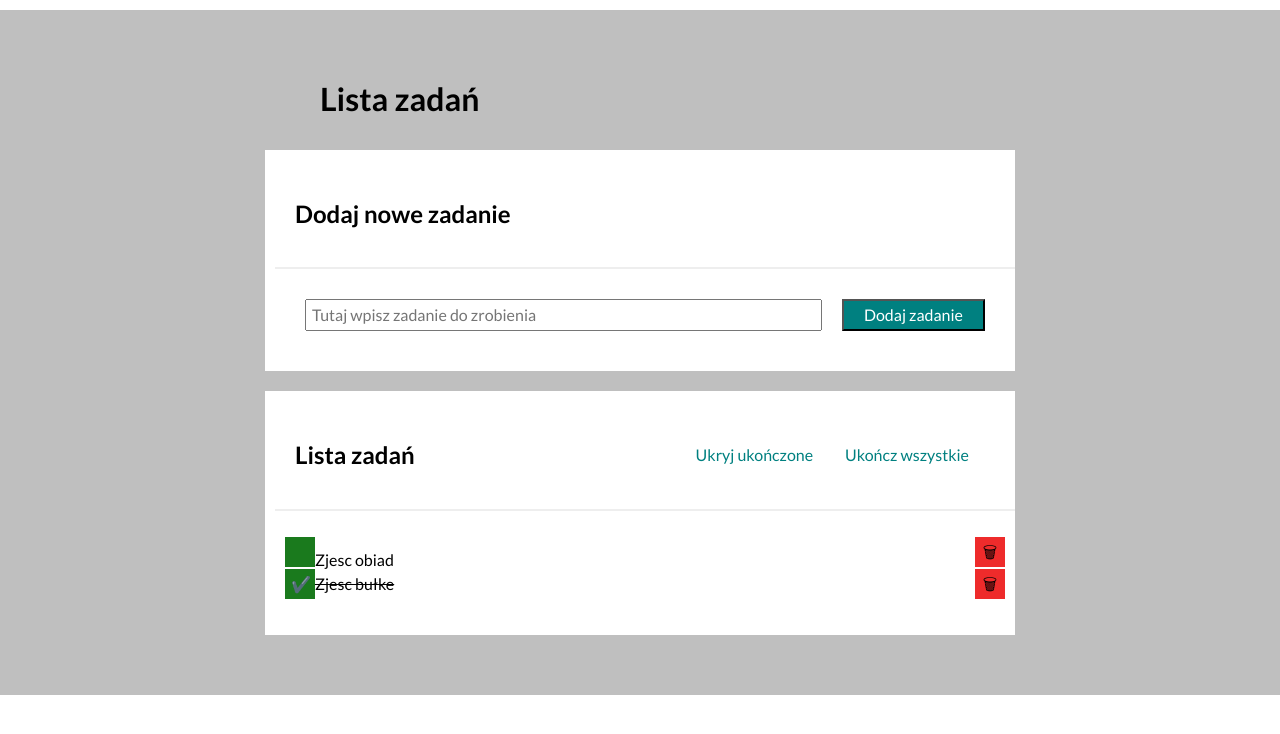
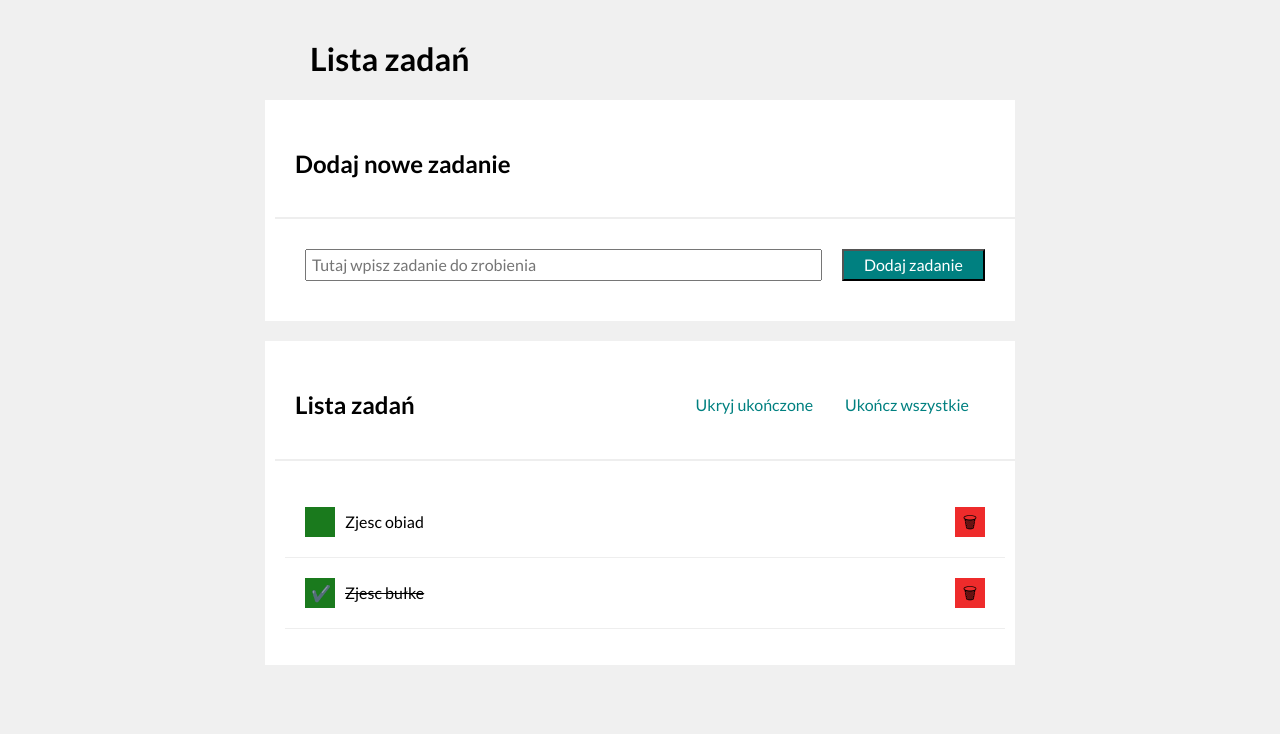
Before and after one commit to PrzemekBiernat1998/todo-list-react, a React (Create React App) app: page / in a window 1280 px wide. Shown: the top 734 px of the page. Built offline with nearby package versions, Linux system fonts and the light colour scheme.

Commit message:
style updated

```diff
--- a/src/Tasks/index.js
+++ b/src/Tasks/index.js
@@ -5,7 +5,7 @@ const Tasks = ({tasks, hideDone, removeTask, toggleTaskDone}) => (
     <ul className="list">
         {tasks.map(task => (
             <li
-            className={`<li className="list__task${task.done && hideDone ? " tasks__list--hidden" : ""
+            className={`list__task ${task.done && hideDone ? " tasks__list--hidden" : ""
         }`}>
                <button className="list__taskButton"
                onClick={()=> toggleTaskDone(task.id)}>
--- a/src/index.css
+++ b/src/index.css
@@ -10,21 +10,5 @@ html {
 
 body {
   font-family: "Lato", sans-serif;
+  background-color: #f0f0f0;
 }
-
-.body {
-  background-color: rgb(191, 191, 191);
-  padding: 20px;
-  margin: 10px auto;
-}
-
-.header {
-  max-width: 190px;
-  padding: 10px;
-}
-
-.footer {
-  text-align: center;
-  font-size: 10px;
-  margin-top: 40px;
-}
```
Also changed, not shown: src/App.js (+5 -5 lines).
